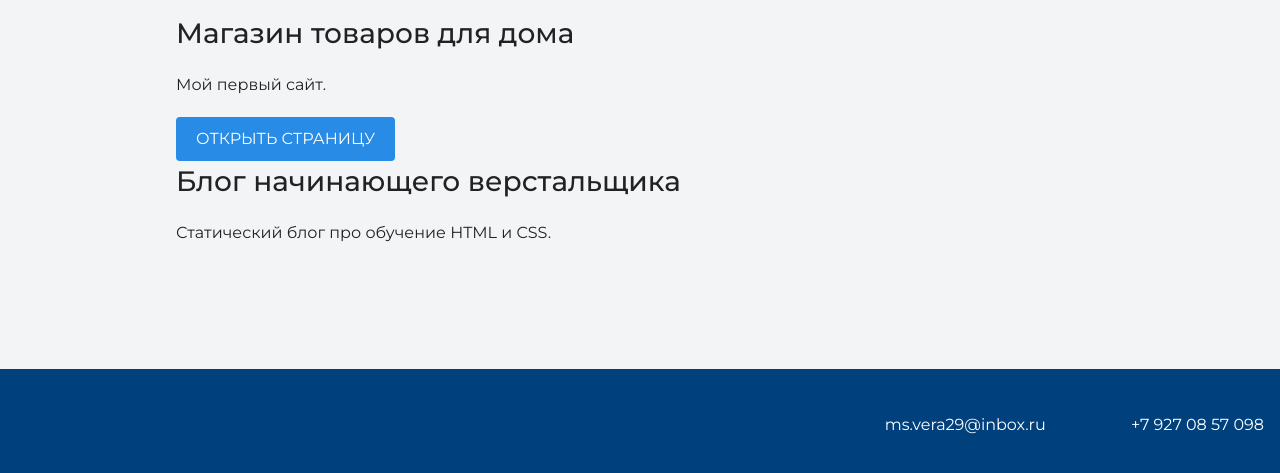
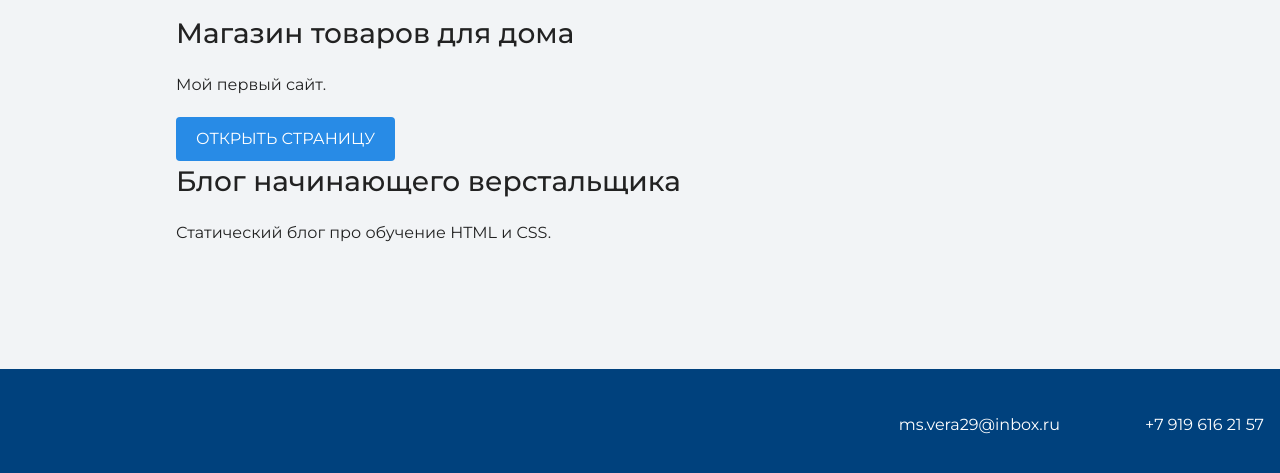
Before and after one commit to tatart29/my-site-htmla, a plain HTML site: page index.html in a window 1280 px wide. Shown: the part 1727-2200 px from the top of the page. Drawn offline with nearby package versions, Linux system fonts and the light colour scheme.

Commit message:
update index.html
numer phone

```diff
--- a/index.html
+++ b/index.html
@@ -54,7 +54,7 @@
   <footer class="page-footer">
     <div class="container">
       <a class="footer-email" href="mailto:ms.vera29@inbox.ru">ms.vera29@inbox.ru</a>
-      <a class="footer-phone" href="tel:+79270857098">+7 927 08 57 098</a>
+      <a class="footer-phone" href="tel:+79196162157">+7 919 616 21 57</a>
     </div>
   </footer>
 </body>
```
